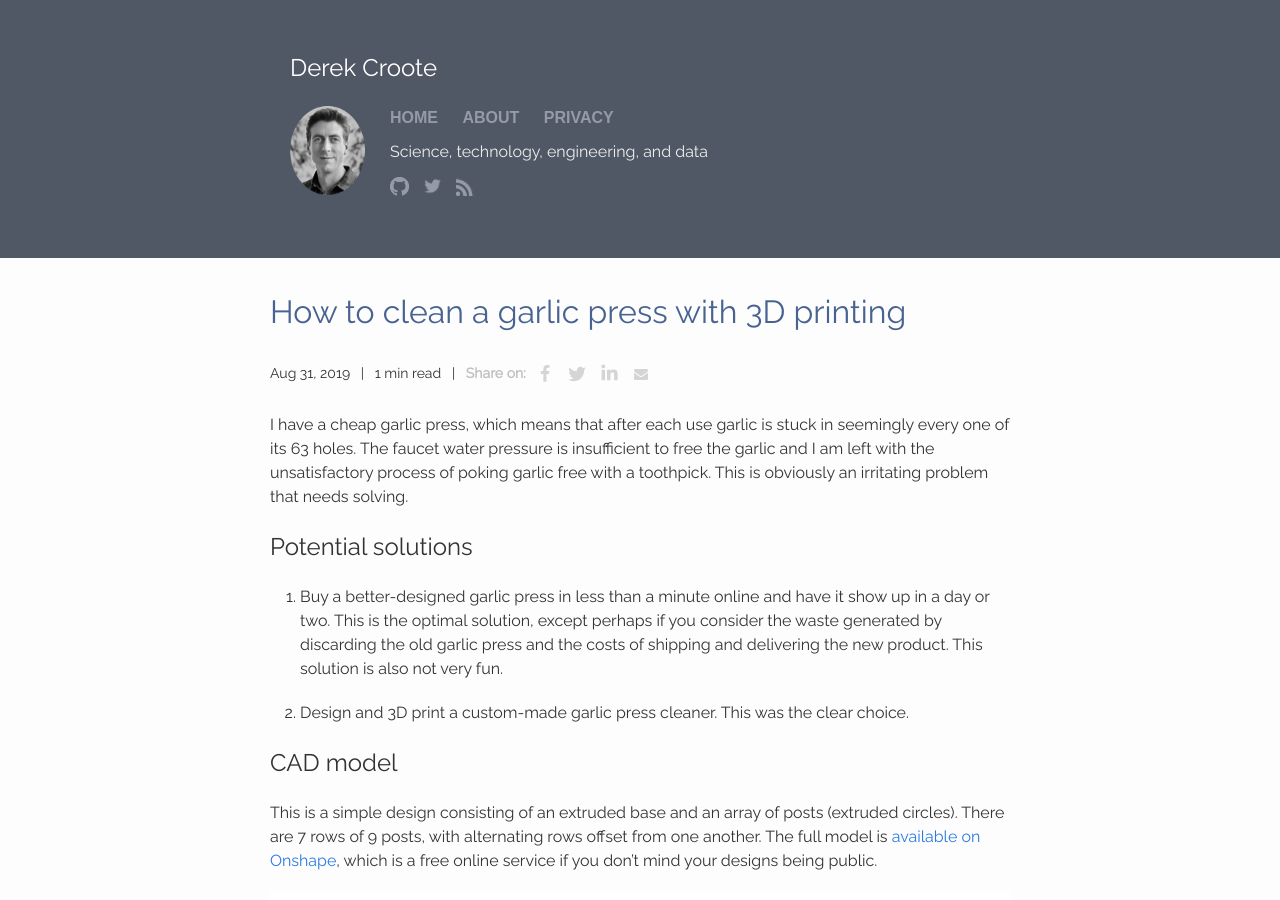
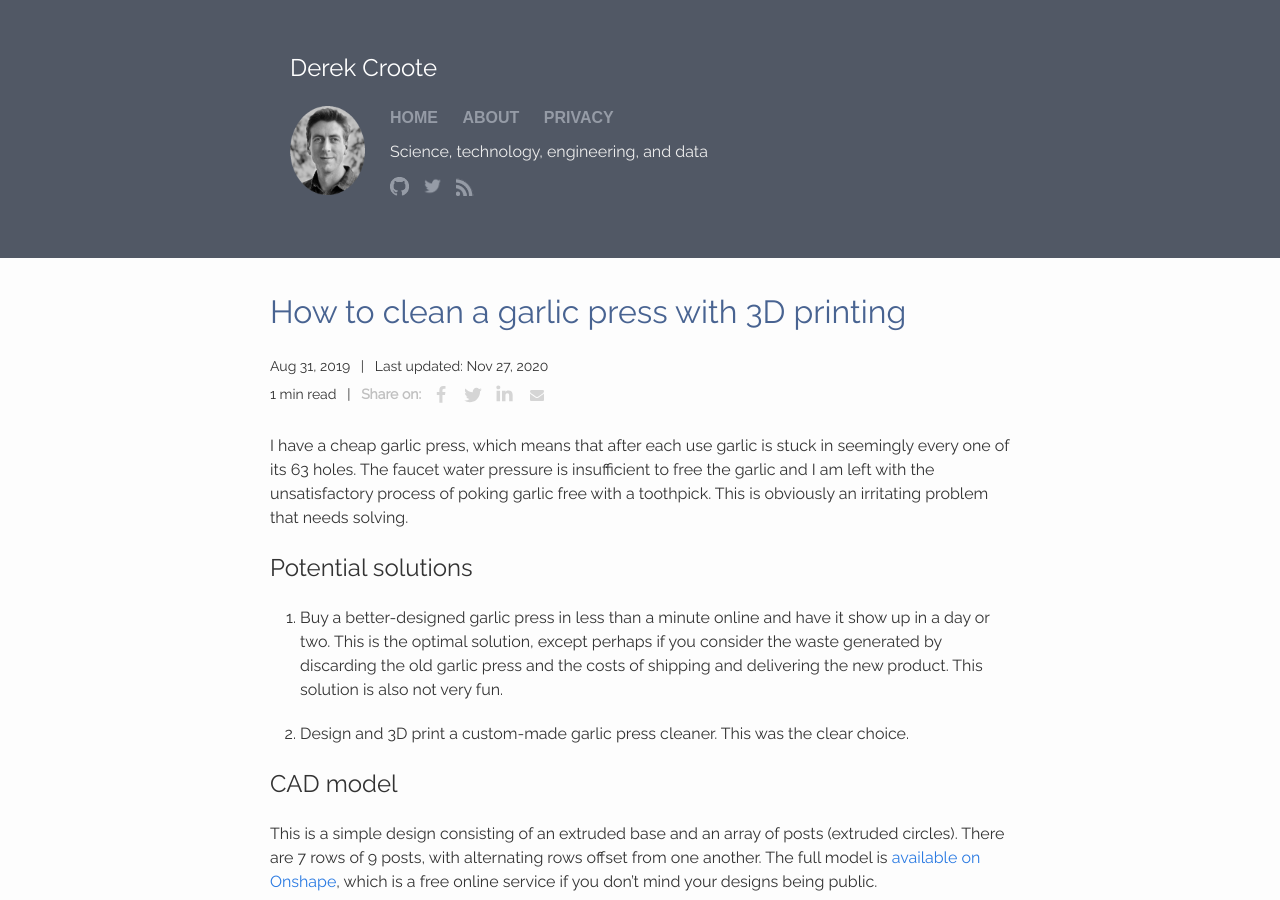
Before and after one commit to dcroote/dcroote.github.io, a Jekyll site: the page built from _posts/2019-08-31-cleaning-a-garlic-press.md, in a window 1280 px wide and 900 px high. Built offline with Jekyll 4.4.1, drawn with Linux system fonts in a browser that asks for light colours.

Commit message:
Add last_modified_at front matter

```diff
--- a/_layouts/post.html
+++ b/_layouts/post.html
@@ -4,7 +4,12 @@ layout: default
 <div class="post">
   <header class="post-header">
     <h1 class="post-title">{{ page.title }}</h1>
-    <div class="post-meta">{{ page.date | date: "%b %-d, %Y" }} &nbsp; | &nbsp; {% include reading-time.html %} &nbsp; | &nbsp; {% include share-buttons.html %}
+    <div class="post-meta">{{ page.date | date: "%b %-d, %Y" }}
+    {% if page.last_modified_at %}
+      &nbsp; | &nbsp; Last updated: {{ page.last_modified_at | date: "%b %-d, %Y" }}
+    {% endif %}
+    <br />
+    {% include reading-time.html %} &nbsp; | &nbsp; {% include share-buttons.html %}
     </div>
   </header>
 
--- a/_posts/2019-08-31-cleaning-a-garlic-press.md
+++ b/_posts/2019-08-31-cleaning-a-garlic-press.md
@@ -3,6 +3,7 @@ layout: post
 title: How to clean a garlic press with 3D printing
 image: images/garlic_press/cad_combined.png
 image-alt: CAD models of garlic press cleaner
+last_modified_at: 2020-11-27T21:57:29-08:00
 comments: false
 ---
 
```
